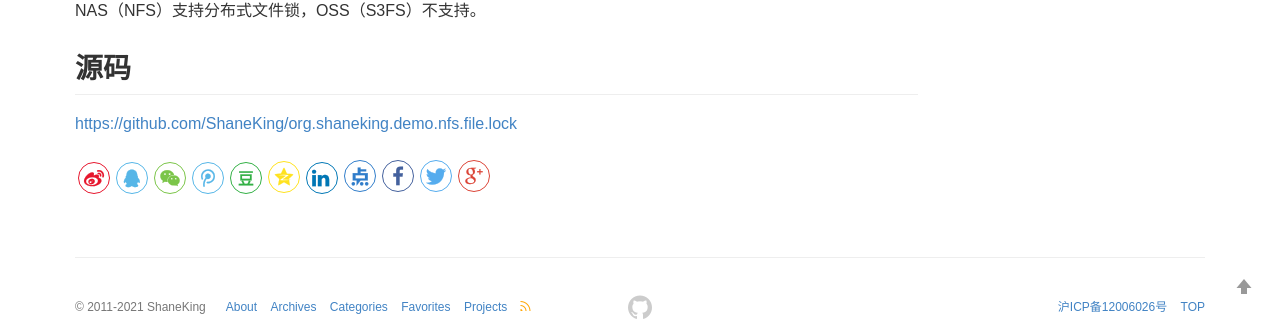
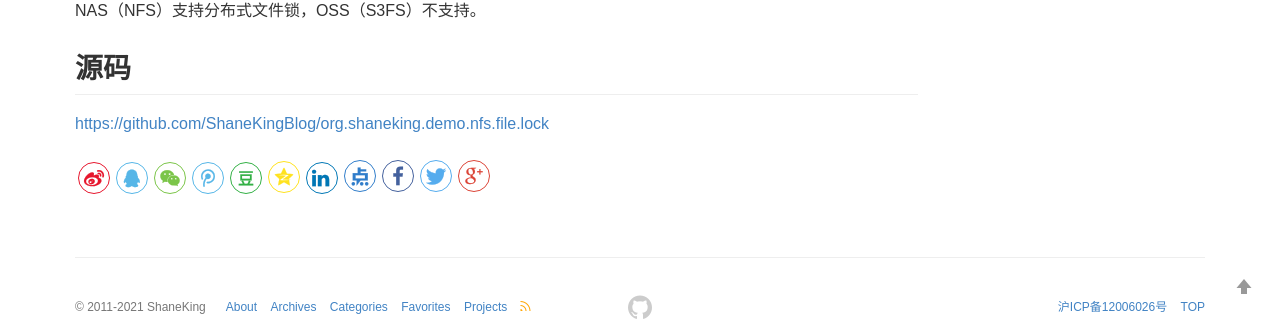
Before and after one commit to ShaneKing/ShaneKing.github.io, a Jekyll site: the page built from _posts/2019-09-22-implementing-distributed-locks-with-nfs.md, in a window 1280 px wide and 900 px high, scrolled down 2478 px. Shown: the part 544-865 px from the top of the window. Built offline with Jekyll 4.4.1, drawn with Linux system fonts in a browser that asks for light colours; comment, search, counter and statistics services are not loaded.

Commit message:
更新demo url

```diff
--- a/_posts/2019-09-22-implementing-distributed-locks-with-nfs.md
+++ b/_posts/2019-09-22-implementing-distributed-locks-with-nfs.md
@@ -136,4 +136,4 @@ Lock file /dev-oss-cluster/workspace/github/shaneking/org.shaneking.demo.nfs.fil
 NAS（NFS）支持分布式文件锁，OSS（S3FS）不支持。
 
 ## 源码
-<https://github.com/ShaneKing/org.shaneking.demo.nfs.file.lock>
+<https://github.com/ShaneKingBlog/org.shaneking.demo.nfs.file.lock>
```
